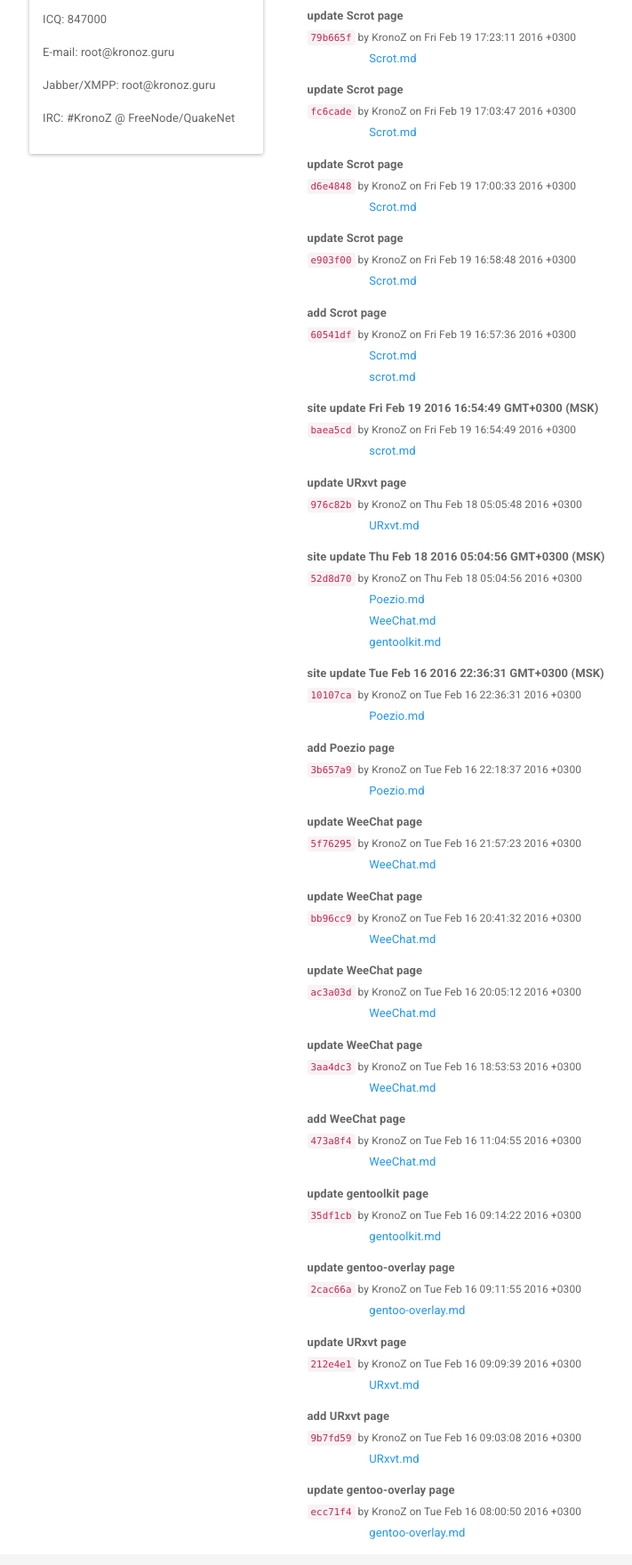
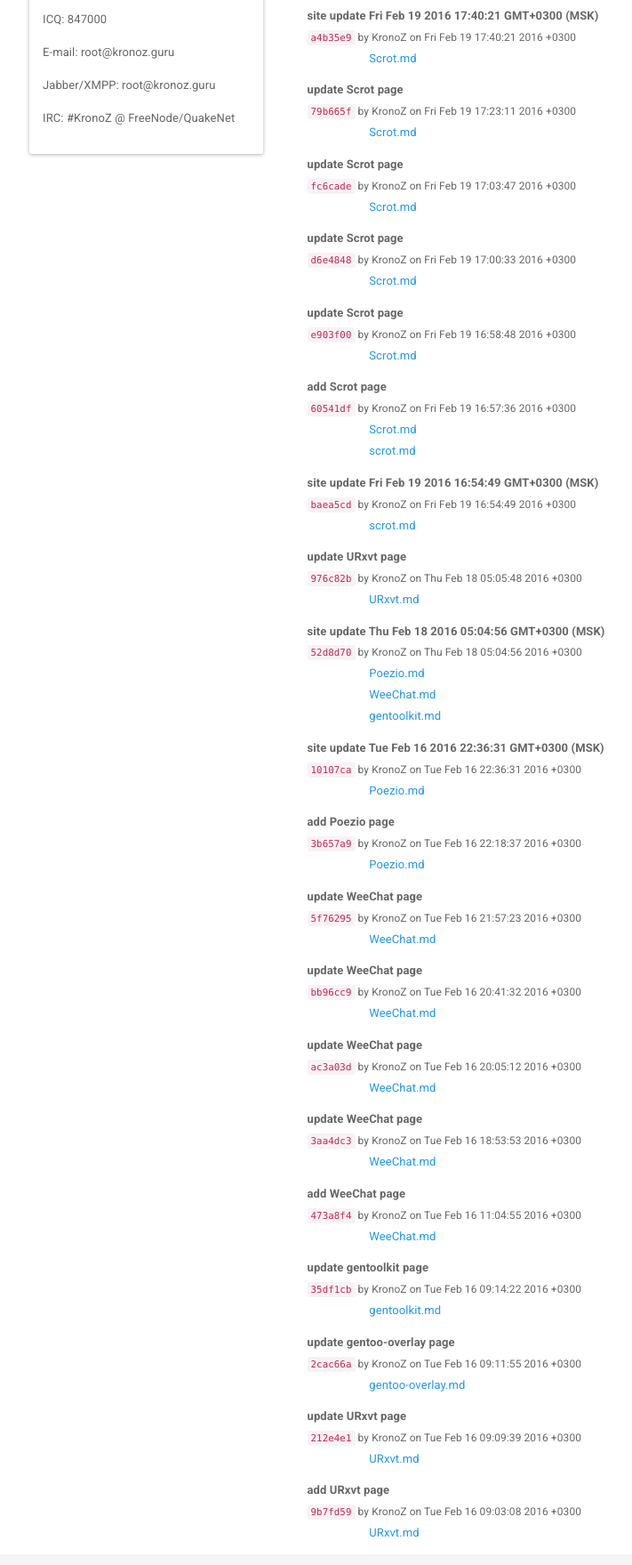
Before and after one commit to KronoZed/wiki, a plain HTML site: page changelog/index.html in a window 1280 px wide. Shown: the part 282-2041 px from the top of the page at 89% size, without its empty margins (37-748 px from the left). Drawn offline with Linux system fonts and the light colour scheme.

Commit message:
site update Fri Feb 19 2016 17:43:03 GMT+0300 (MSK)

```diff
--- a/changelog/index.html
+++ b/changelog/index.html
@@ -38,6 +38,21 @@
 <div class="col-lg-9 col-md-9 col-sm-12">
 <div class="index-content">
 <h2>Recent Changes</h2>
+<div class="row">
+<div class="col-md-12">
+<b>site update Fri Feb 19 2016 17:40:21 GMT+0300 (MSK)</b>
+<br/>
+<small><code>a4b35e9</code> by KronoZ on Fri Feb 19 17:40:21 2016 +0300</small>
+</div>
+<div class="col-md-10 col-md-offset-1">
+<ul class="list-unstyled">
+<li>
+<a href="/raw/Scrot.md" target="_self">
+Scrot.md</a>
+</li>
+</ul>
+</div>
+</div>
 <div class="row">
 <div class="col-md-12">
 <b>update Scrot page</b>
@@ -335,21 +350,6 @@ URxvt.md</a>
 </ul>
 </div>
 </div>
-<div class="row">
-<div class="col-md-12">
-<b>update gentoo-overlay page</b>
-<br/>
-<small><code>ecc71f4</code> by KronoZ on Tue Feb 16 08:00:50 2016 +0300</small>
-</div>
-<div class="col-md-10 col-md-offset-1">
-<ul class="list-unstyled">
-<li>
-<a href="/raw/gentoo-overlay.md" target="_self">
-gentoo-overlay.md</a>
-</li>
-</ul>
-</div>
-</div>
 </div>
 </div>
 </div>
```
Also changed, not shown: page/Scrot/index.html (+2 -2 lines), 1 other file.
